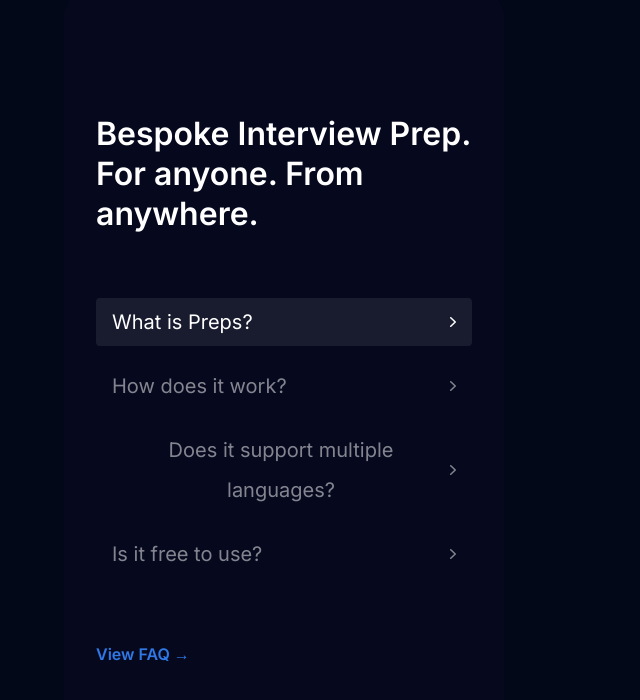
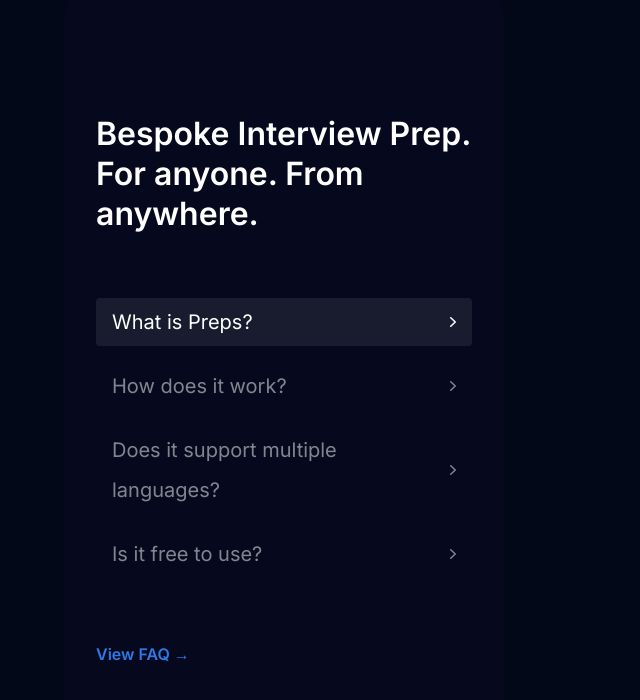
Before and after one commit to heojay0309/mockview_landing, a Next.js app: page / in a window 1280 px wide. Shown: the part 1966-2666 px from the top of the page, without its empty margins (0-640 px from the left). Built offline with nearby package versions, Linux system fonts and the light colour scheme.

Commit message:
text change

```diff
--- a/src/components/Fourth.tsx
+++ b/src/components/Fourth.tsx
@@ -62,7 +62,7 @@
   return (
     <div className="tablet:main w-full flex tablet:flex-row flex-col gap-[64px] py-[64px] h-full min-h-[900px] items-center tablet:justify-center">
       <div className="w-full tablet:w-1/3 tablet:min-w-[440px] laptop:min-w-[600px] h-full bg-[#06091E]  rounded-[32px] py-[64px] tablet:py-[128px] laptop:px-[64px] tablet:px-[32px]">
-        <div className="flex flex-col items-start tablet:items-center justify-center gap-[64px] w-full h-full">
+        <div className="flex flex-col items-start tablet:items-center justify-center gap-[64px] w-full h-full tablet:px-[0px] px-[16px]">
           <h1 className="font-[600] text-[32px] leading-[40px] max-w-[472px]">
             Bespoke Interview Prep. For anyone. From anywhere.
           </h1>
@@ -82,7 +82,7 @@
                     }, 300);
                   }}
                   // key={question.question}
-                  className={`flex justify-between w-full px-[16px] py-[4px] rounded-[4px] items-center hover:bg-[#181C2E] hover:text-white hover:opacity-60 ${
+                  className={`flex justify-between w-full text-start px-[16px] py-[4px] rounded-[4px] items-center hover:bg-[#181C2E] hover:text-white hover:opacity-60 ${
                     selectedQuestion?.id === question.id
                       ? 'opacity-100 bg-[#181C2E] text-white'
                       : 'opacity-50'
@@ -104,7 +104,7 @@
                   />
                 </button>
                 {selectedQuestion?.id === question.id && (
-                  <div className="flex tablet:hidden py-[32px]">
+                  <div className="flex tablet:hidden py-[32px] ">
                     <QuestionContent
                       selectedQuestion={selectedQuestion}
                       isTransitioning={isTransitioning}
--- a/src/components/Second.tsx
+++ b/src/components/Second.tsx
@@ -14,8 +14,8 @@
           <VideoComponent />
         </Suspense>
       </section>
-      <section className="flex flex-col gap-[32px] tablet:w-3/5 bg-[#06091E] rounded-[32px] px-[64px] justify-center h-full">
-        <div className="flex flex-col gap-[16px] ">
+      <section className="flex flex-col gap-[32px] tablet:w-3/5 bg-[#06091E] rounded-[32px] px-[64px] tablet:py-[0px] py-[16px] justify-center h-full">
+        <div className="flex flex-col gap-[16px] tablet:py-[0px] py-[16px]">
           <div className="font-[600] text-[32px] leading-[40px] flex flex-col gap-[4px]">
             <span className="text-[12px] leading-[16px]">Imitate Reality</span>
             Quality Preparation
--- a/src/components/Third.tsx
+++ b/src/components/Third.tsx
@@ -39,7 +39,7 @@
         {sections.map((section) => (
           <div
             key={section.id}
-            className={`flex flex-col px-[32px] ${
+            className={`flex flex-col px-[32px]  ${
               hovered && hovered !== section.id ? ' w-1/3 ' : ' tablet:w-full'
             } justify-center gap-[16px] transition-all tablet:gap-[32px]  text-center relative group ease-out duration-[800ms] items-center`}
             onMouseEnter={() => setHovered(section.id)}
```
